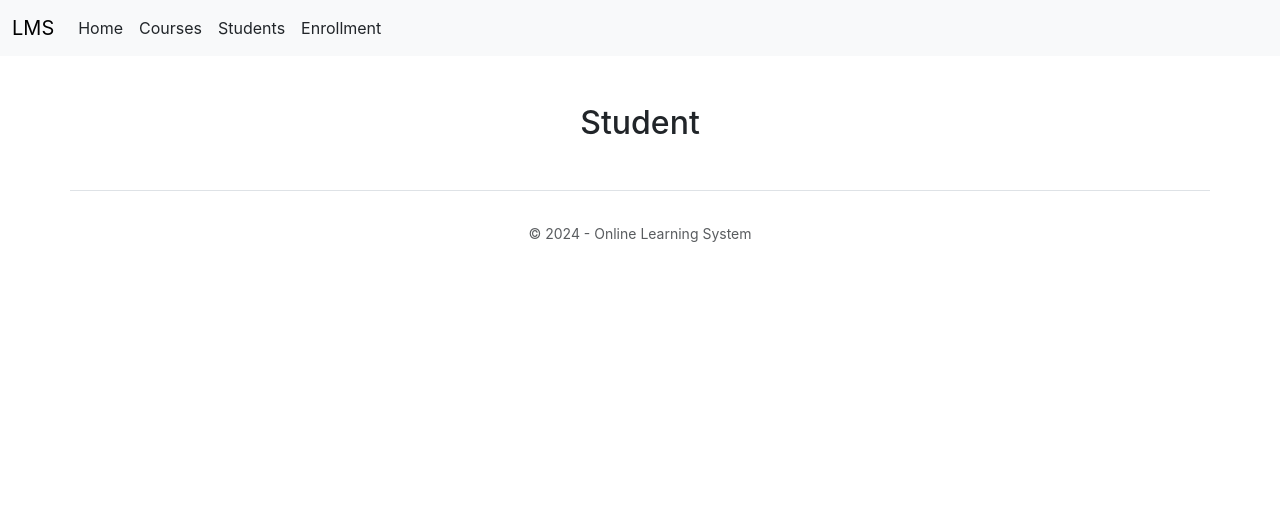
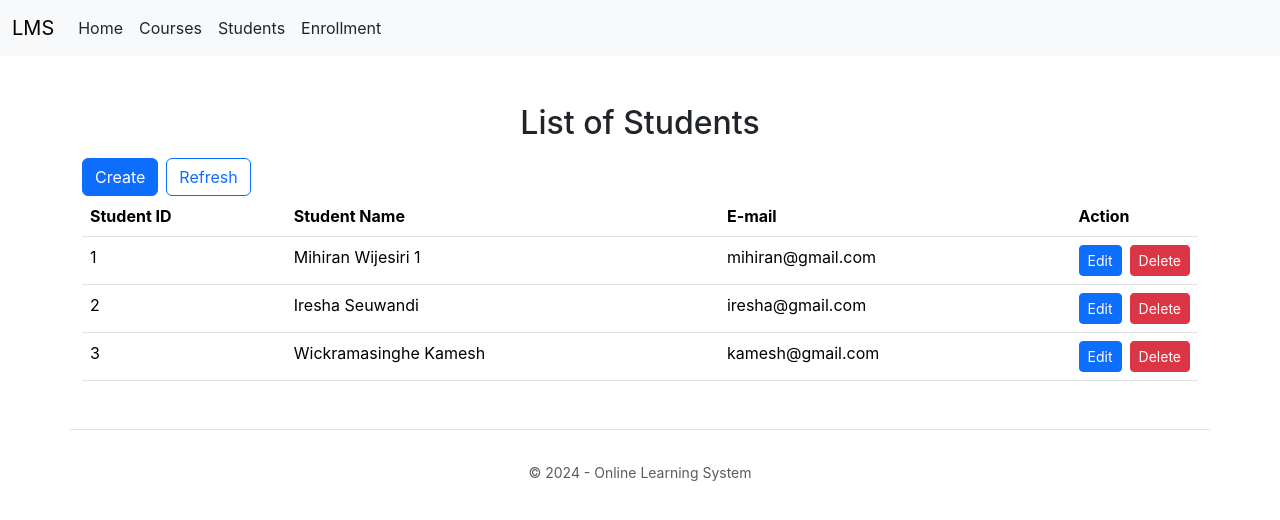
Before and after one commit to Lakshani1998/Online-Learning-Platform, a React (Create React App) app: page /Student in a window 1280 px wide. Shown: the top 520 px of the page. Built offline with nearby package versions, Linux system fonts and the light colour scheme; data requests are answered from the project's data file.

Commit message:
Student CRUD

```diff
--- a/db.json
+++ b/db.json
@@ -17,5 +17,22 @@
       "description": "This is Electronic Module",
       "createdAt": "2024-04-23"
     }
+  ],
+  "Students": [
+    {
+      "id": "1",
+      "name": "Mihiran Wijesiri 1",
+      "email": "mihiran@gmail.com"
+    },
+    {
+      "id": "2",
+      "name": "Iresha Seuwandi",
+      "email": "iresha@gmail.com"
+    },
+    {
+      "id": "3",
+      "name": "Wickramasinghe Kamesh",
+      "email": "kamesh@gmail.com"
+    }
   ]
 }
--- a/src/Components/Student.jsx
+++ /dev/null
@@ -1,14 +0,0 @@
-import React from 'react'
-
-function Student() {
-  return (
-    <div>
-        <div className='container my-5'>
-            <h2 className='text-center mb-3'>Student</h2>
-        </div>
-
-    </div>
-  )
-}
-
-export default Student
--- /dev/null
+++ b/src/Components/Students.jsx
@@ -0,0 +1,208 @@
+import React, { useEffect, useState } from 'react'
+
+export default function Students() {
+    const [content, setContent] = useState(<StudentsList showForm={showForm}/>);
+
+    function showList(){
+        setContent(<StudentsList showForm={showForm}/>);
+    }
+
+    function showForm(Student){
+        setContent(<StudentsForm Student={Student} showList={showList}/>)
+    }
+
+  return (
+    <div>
+        <div className='container my-5'>
+            {content}
+        </div>
+
+    </div>
+  )
+}
+
+function StudentsList(props){
+    const [Students, setStudents] = useState ([]);
+
+    function fetchStudents(){
+        fetch("http://localhost:3002/Students")
+        .then((response)=>{
+            if(!response.ok){
+                throw new Error ("Unexpected Server Response");
+            }
+            return response.json()})
+
+        .then((data) => {
+            // console.log(data);
+            setStudents(data);
+        })
+        .catch((error) => console.log("Error :" , error))
+    }
+
+    useEffect(()=> fetchStudents(),[]);
+
+    function deleteStudents(id){
+        fetch('http://localhost:3002/Students/' + id, {
+            method: 'DELETE'
+        })
+        .then((response)=>response.json())
+        .then((data) => fetchStudents());
+    }
+
+    return(
+        <>
+        <h2 className='text-center mb-3'>List of Students</h2>
+        <button onClick={()=> props.showForm({})} type='button' className='btn btn-primary me-2'>Create</button>
+        <button onClick={()=> fetchStudents()} type='button' className='btn btn-outline-primary me-2'>Refresh</button>
+        <table className='table'>
+            <thead>
+                <tr>
+                    <th>Student ID</th>
+                    <th>Student Name</th>
+                    <th>E-mail</th>
+                    <th>Action</th>
+                </tr>
+            </thead>
+            <tbody>
+                {Students.map((Student, index)=>{
+                    return(
+                        <tr key={index}>
+                            <td>{Student.id}</td>
+                            <td>{Student.name}</td>
+                            <td>{Student.email}</td>
+                            <td style={{width:"10px", whiteSpace:"nowrap"}}>
+                                <button onClick={()=> props.showForm(Student)} type="button" className='btn btn-primary btn-sm me-2'>Edit</button>
+                                <button onClick={()=> deleteStudents(Student.id)} type="button" className='btn btn-danger btn-sm'>Delete</button>
+                            </td>
+                        </tr>
+                    );
+                })}
+            </tbody>
+        </table>
+        </>
+    );
+
+}
+
+function StudentsForm(props){
+    const [errorMessage, setErrorMessage] = useState("");
+
+    function  handleSubmit(event){
+       event.preventDefault();
+       //read form data
+       const formData = new FormData(event.target);
+
+       //convert formdata to object
+       const Student = Object.fromEntries(formData.entries());
+
+       //form validation
+       if(!Student.name || !Student.email){
+            console.log ("Please provide all required feilds!")
+            setErrorMessage(
+                <div className="alert alert-warning" role="alert">Please provide all required feilds!</div>
+            )
+            return;
+       }
+
+       if(props.Student.id){
+
+        //Update the Product
+       fetch("http://localhost:3002/Students/" + props.Student.id, {
+        method: "PATCH",
+        headers: {
+            "Content-Type": "application/json",
+          },
+          body:JSON.stringify(Student)
+       })
+        .then((response)=>{
+            if(!response.ok){
+                throw new Error("Network response was not OK");
+            }
+            return response.json()
+        })
+        .then((data) => props.showList())
+        .catch((error) => {
+            console.error("Error: ", error);
+        });
+
+       } else {
+
+       //create a new Student
+      //  Student.createdAt = new Date().toISOString().slice(0,10);
+       fetch("http://localhost:3002/Students", {
+        method: "POST",
+        headers: {
+            "Content-Type": "application/json",
+          },
+          body:JSON.stringify(Student)
+       })
+        .then((response)=>{
+            if(!response.ok){
+                throw new Error("Network response was not OK");
+            }
+            return response.json()
+        })
+        .then((data) => props.showList())
+        .catch((error) => {
+            console.error("Error: ", error);
+        });}
+    }
+
+    return (
+        <>
+          <h2 className='text-center mb-3'>{props.Student.id ? "Edit Student" : "Create New Student"}</h2>
+
+          <div className="row">
+            <div className='col-lg-6 mx-auto'>
+
+              {errorMessage}
+
+              <form onSubmit={(event) => handleSubmit(event)}>
+
+                <div className='row  mb-3'>
+                  <label className='col-sm-4 col-form-label' htmlFor="form-control">Course ID</label>
+                  <div className='col-sm-8'>
+                    <input
+                      className='form-control'
+                      name='id'
+                      defaultValue={props.Student.id || ''}
+                      readOnly={props.Student.id ? true : false}
+                    />
+                  </div>
+                </div>
+
+                <div className='row  mb-3'>
+                  <label className='col-sm-4 col-form-label' htmlFor="form-control">Student Name</label>
+                  <div className='col-sm-8'>
+                    <input className='form-control'
+                           name='name'
+                           defaultValue={props.Student.name} />
+                  </div>
+                </div>
+
+                <div className='row  mb-3'>
+                  <label className='col-sm-4 col-form-label' htmlFor="form-control">E-mail</label>
+                  <div className='col-sm-8'>
+                    <textarea className='form-control'
+                              name='email'
+                              defaultValue={props.Student.email} />
+                  </div>
+                </div>
+
+                <div className='row'>
+                  <div className='offset-sm-4 col-sm-4 d-grid'>
+                    <button type='submit' className='btn btn-primary btn-sm me-3'>Save</button>
+                  </div>
+                  <div className='col-sm-4 d-grid'>
+                    <button onClick={() => props.showList()} type='button' className='btn btn-secondary me-2'>Cancel</button>
+                  </div>
+                </div>
+              </form>
+
+            </div>
+          </div>
+        </>
+      );
+
+
+}
--- a/src/index.js
+++ b/src/index.js
@@ -6,7 +6,7 @@ import reportWebVitals from './reportWebVitals';
 import { Navbar, Footer } from './Components/Layout';
 import { BrowserRouter, Route, Routes } from 'react-router-dom';
 import Courses from './Components/Courses';
-import Student from './Components/Student'
+import Student from './Components/Students'
 import Enrollment from './Components/Enrollment'
 
 const root = ReactDOM.createRoot(document.getElementById('root'));
```
